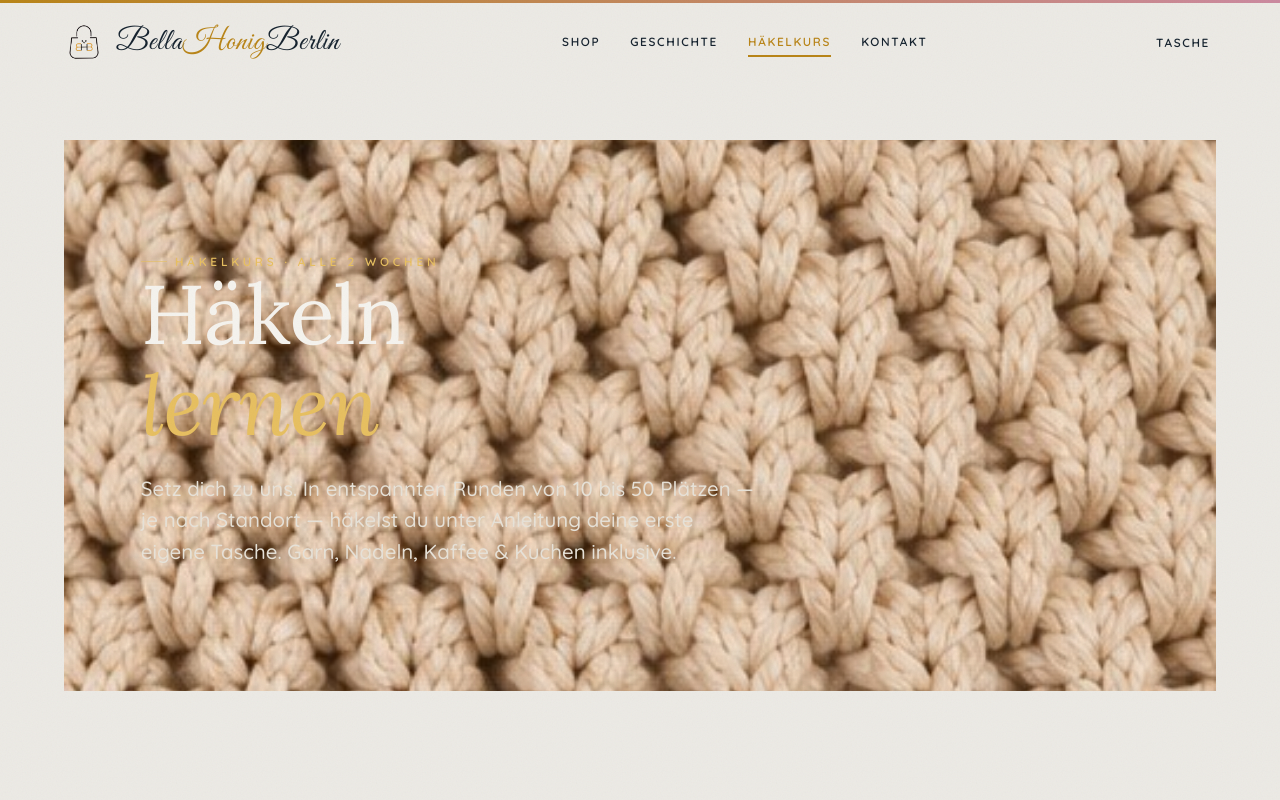
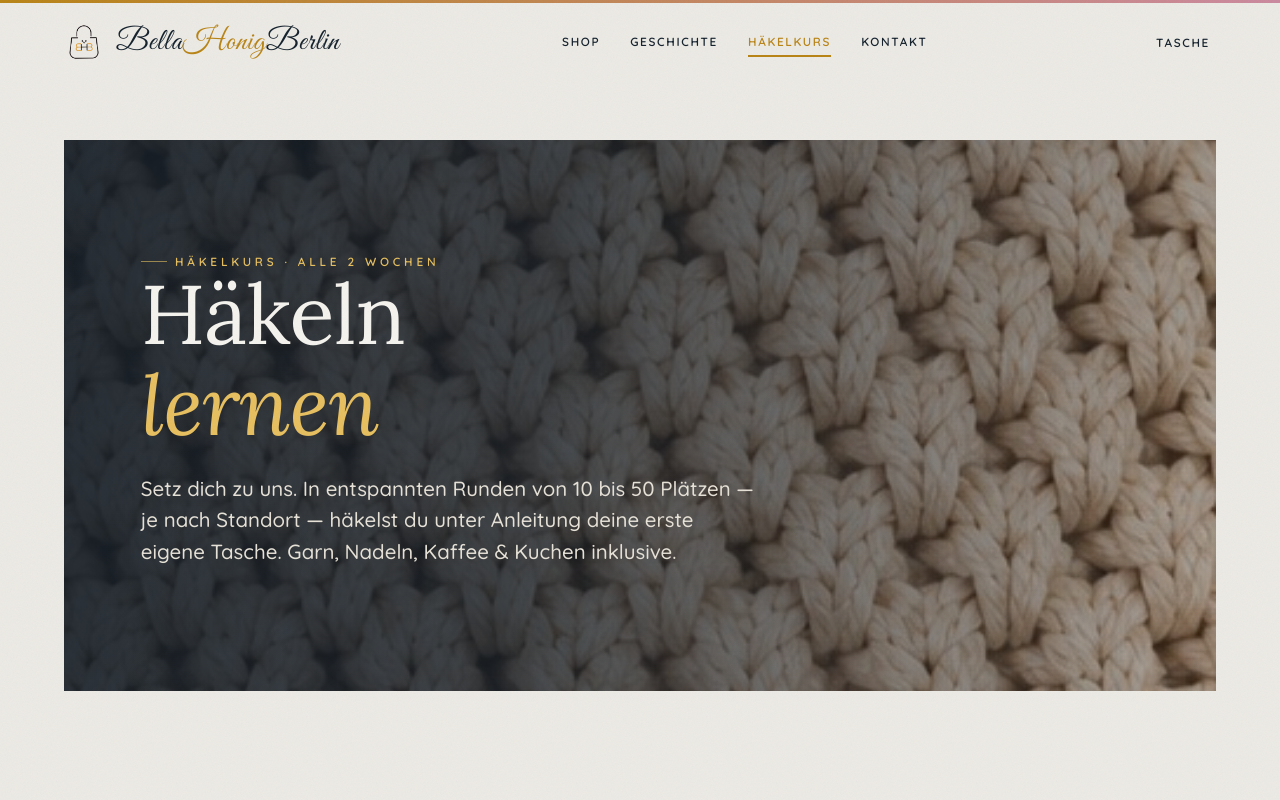
Before and after one commit to ninoborn1-stack/bellahonigberlin, a React (Vite) app: page /haekelkurs in a window 1280 px wide. Shown: the top 800 px of the page. Built offline with nearby package versions, Linux system fonts and the light colour scheme.

Commit message:
Fix Häkelkurs hero: overlay was behind image (z-index), text now readable

```diff
--- a/src/index.css
+++ b/src/index.css
@@ -538,7 +538,7 @@ section { position: relative; }
 }
 .course-hero .bgimg { position: absolute; inset: 0; z-index: 0; }
 .course-hero .bgimg img { width: 100%; height: 100%; object-fit: cover; }
-.course-hero::after { content:''; position: absolute; inset: 0; background: linear-gradient(120deg, rgba(22,35,47,0.86), rgba(22,35,47,0.4)); z-index: 1; }
+.course-hero::after { content:''; position: absolute; inset: 0; background: linear-gradient(100deg, rgba(20,30,40,0.92) 0%, rgba(20,30,40,0.8) 42%, rgba(20,30,40,0.5) 72%, rgba(20,30,40,0.3) 100%); z-index: 1; }
 .course-hero > * { position: relative; z-index: 2; }
 
 .course-book {
--- a/src/pages/Course.jsx
+++ b/src/pages/Course.jsx
@@ -52,8 +52,7 @@ export default function Course() {
       {/* hero */}
       <section className="pageband wrap">
         <div className="course-hero" style={{ minHeight: 420 }}>
-          <ParallaxImage src={asset('/images/tex-beige.jpg')} alt="Häkeln im Kurs" amount={70} />
-          <div style={{ position: 'absolute', inset: 0, background: 'linear-gradient(120deg, rgba(22,35,47,0.86), rgba(22,35,47,0.35))', zIndex: 1 }} />
+          <ParallaxImage className="bgimg" src={asset('/images/tex-beige.jpg')} alt="Häkeln im Kurs" amount={70} />
           <div style={{ position: 'relative', zIndex: 2 }}>
             <Reveal immediate><div className="eyebrow honey" style={{ color: 'var(--honey-glow)' }}>Häkelkurs · alle 2 Wochen</div></Reveal>
             <RevealLines immediate tag="h1" className="display" lines={['Häkeln', <span className="italic" style={{ color: 'var(--honey-glow)' }}>lernen</span>]} />
```
